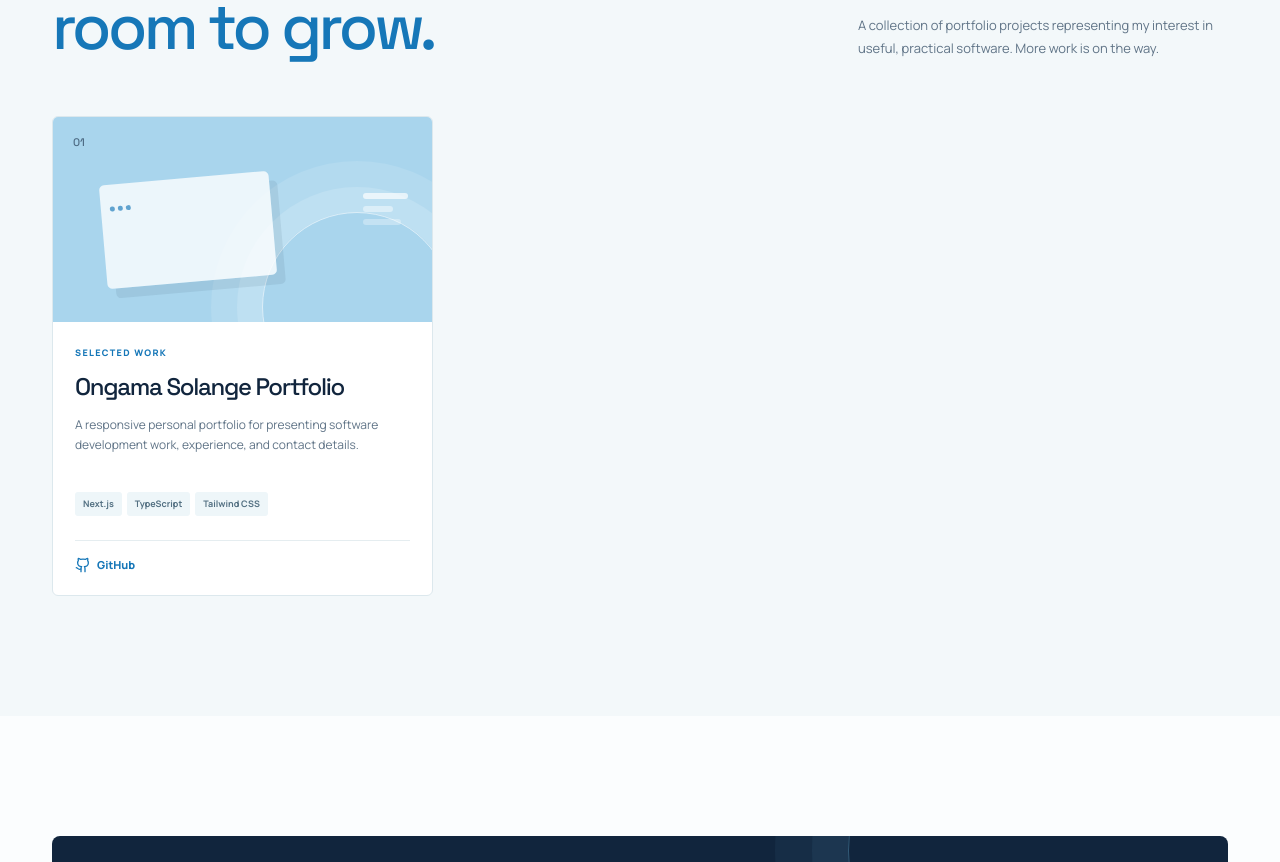
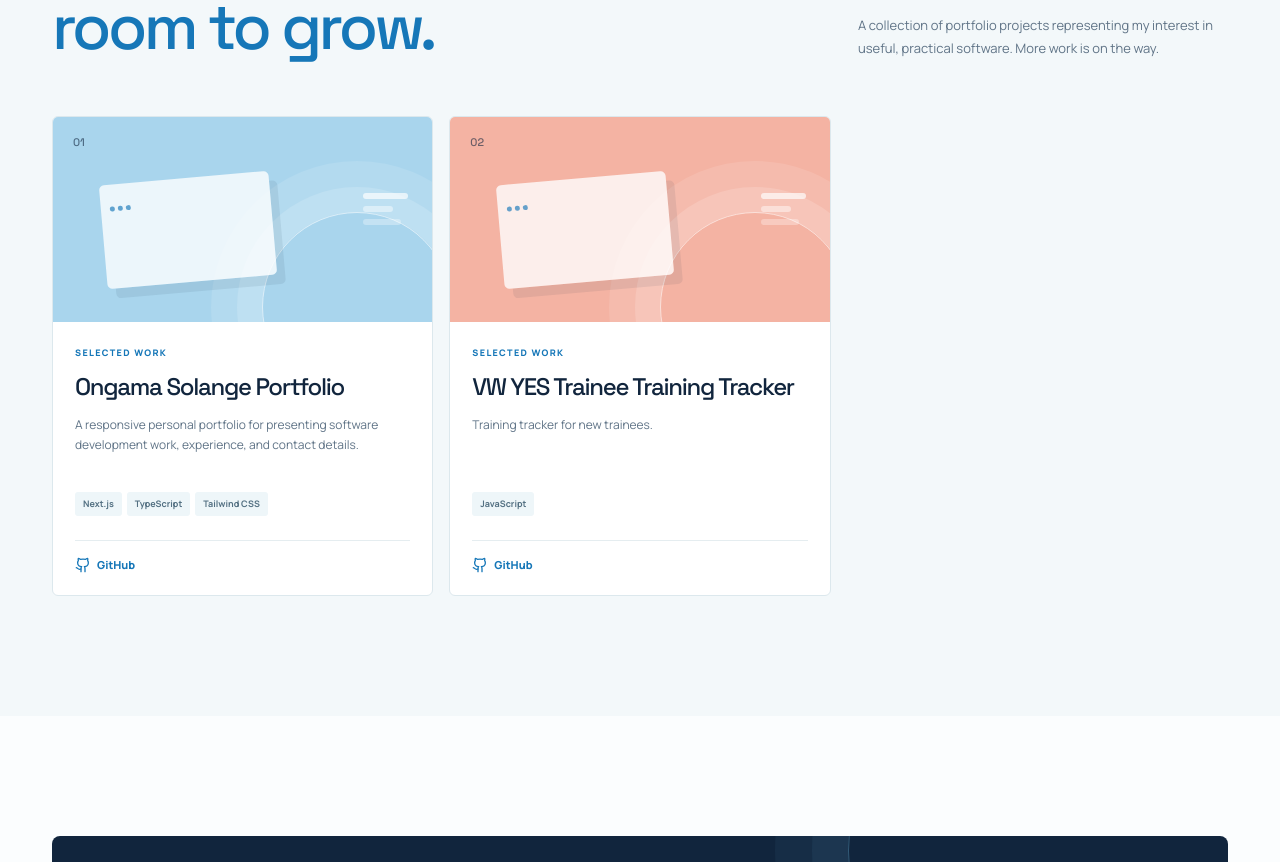
Before and after one commit to Solange2000/ongama-solange-portfolio, a Next.js app: page / in a window 1280 px wide. Shown: the part 3186-4048 px from the top of the page. Built offline with nearby package versions, Linux system fonts and the light colour scheme.

Commit message:
Add files via upload

```diff
--- a/data/projects.ts
+++ b/data/projects.ts
@@ -16,4 +16,12 @@
     accent: 'blue',
     availableLinks: { github: 'https://github.com/Solange2000/ongama-solange-portfolio' },
   },
+  {
+    number: '02',
+    title: 'VW YES Trainee Training Tracker',
+    description: 'Training tracker for new trainees.',
+    technologies: ['JavaScript'],
+    accent: 'coral',
+    availableLinks: { github: 'https://github.com/Solange2000/Training-tracker' },
+  },
 ];
```
